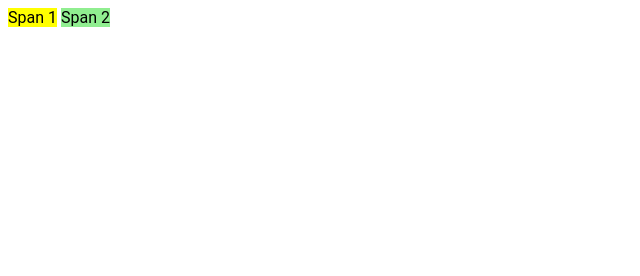
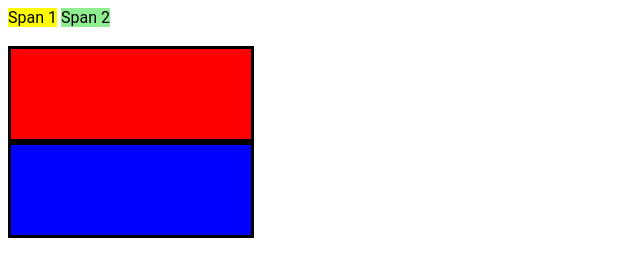
Before and after one commit to MADHUBENIWAL/css-practice-questions, a website: page practice.html in a window 1280 px wide. Shown: the whole page, without its empty margins (0-640 px from the left). Drawn offline with Linux system fonts and the light colour scheme.

Commit message:
created block elements

```diff
--- a/practice.html
+++ b/practice.html
@@ -11,5 +11,9 @@
      <span style="background-color: yellow;">Span 1</span>
      <span style="background-color: lightgreen;">Span 2</span>
      <br><br>
+     <!-- Block -->
+    <div style="width:200px; height:50px; background-color:red;"></div>
+    <div style="width:200px; height:50px; background-color:blue;"></div>
+    <br>
 </body>
 </html>
```
